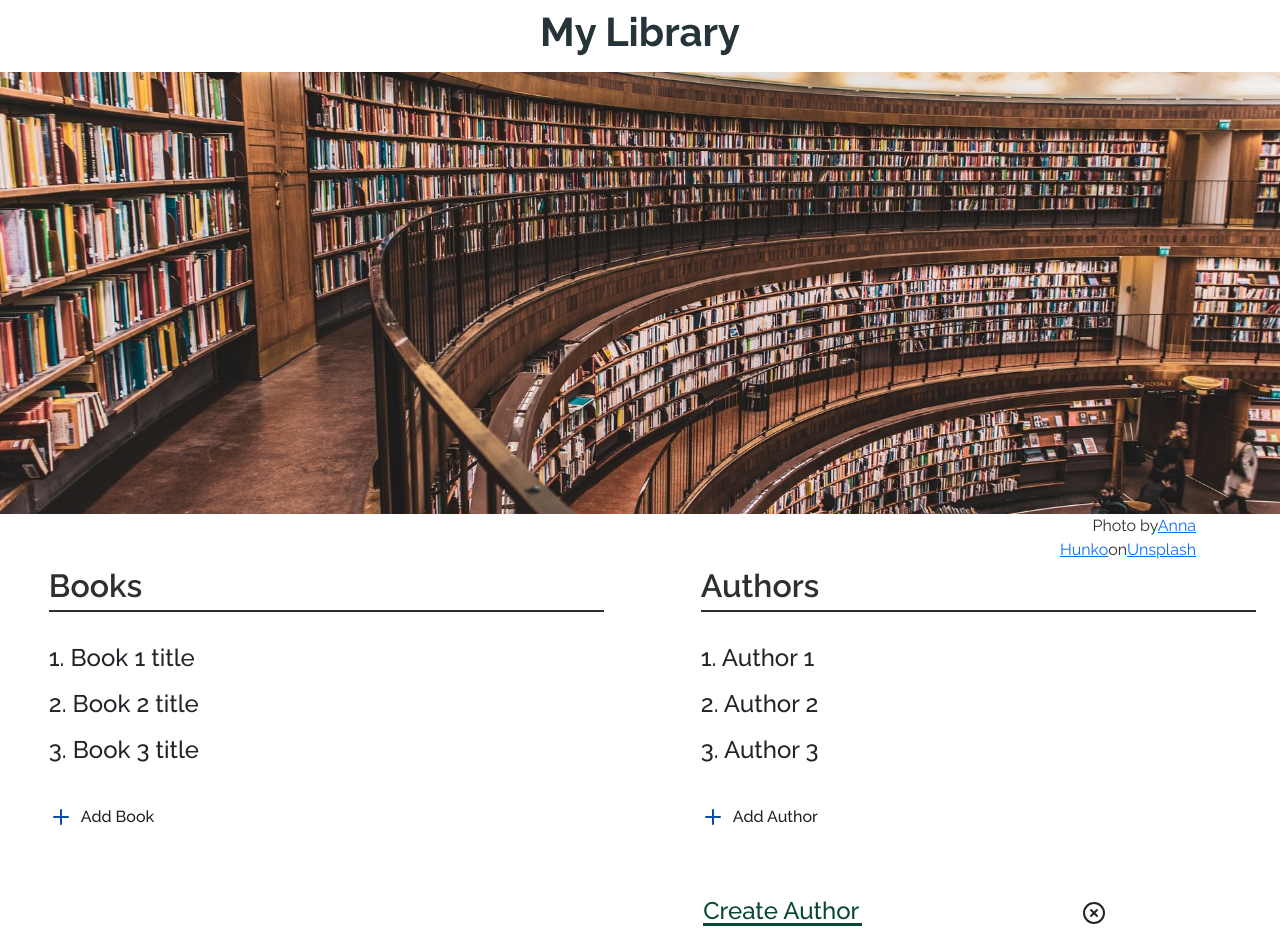
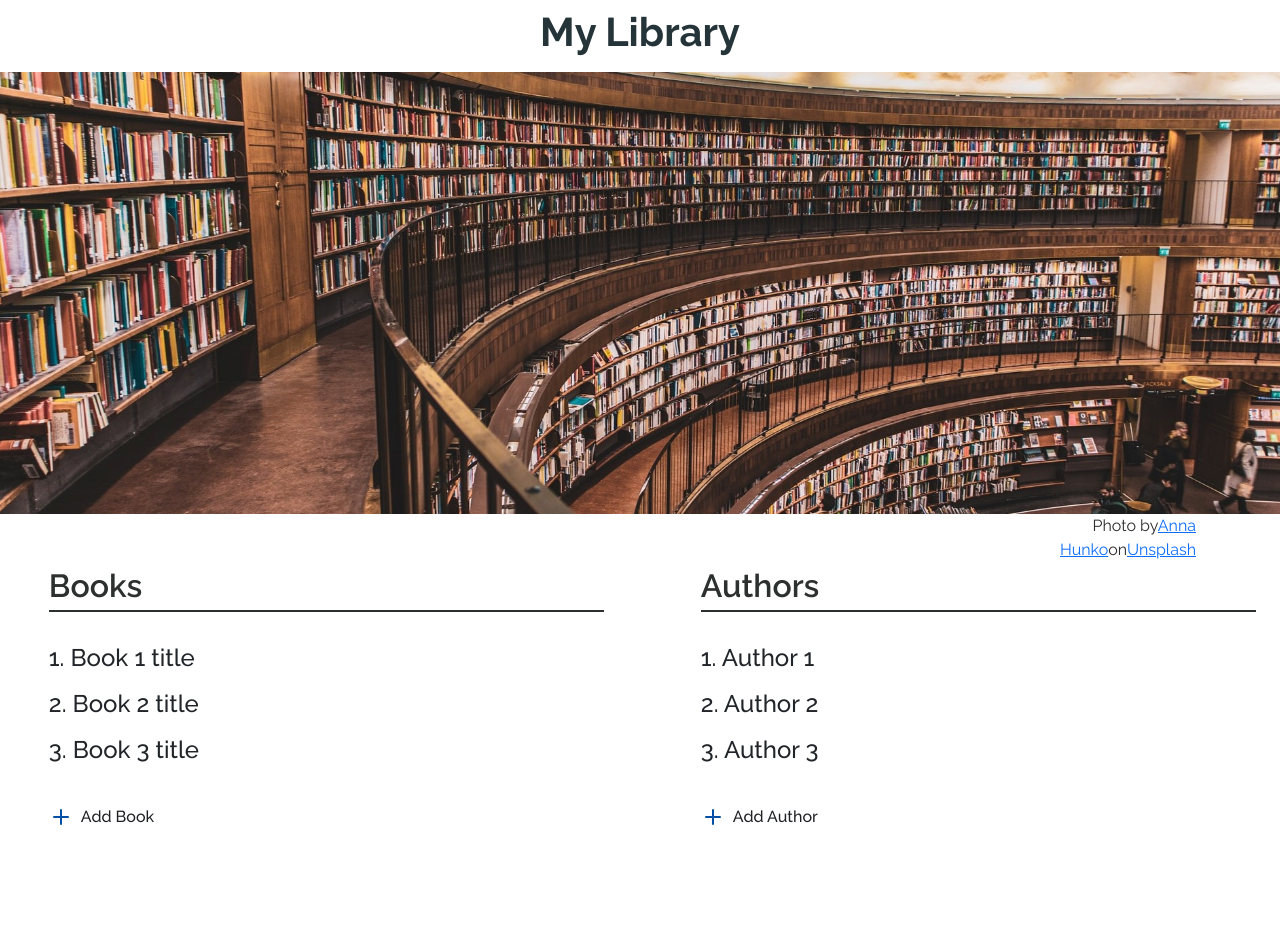
Before and after one commit to IsuruVihan/library_app_reactors, a React (Create React App) app: page / in a window 1280 px wide. Shown: the top 952 px of the page. After the commit the page ends 845 px from the top, so only its background shows below. Built offline with nearby package versions, Linux system fonts and the light colour scheme.

Commit message:
Open and close functions done (Author form)

```diff
--- a/src/components/Authors/AddAuthorForm.tsx
+++ b/src/components/Authors/AddAuthorForm.tsx
@@ -3,14 +3,18 @@ import {Col, Container, Row, Button, Form} from "react-bootstrap";
 import '../../assets/styles/partials/AddAuthorForm.scss';
 import { XCircle } from 'react-feather';
 
-const AddAuthorForm: FC = () => {
+type AddAuthorFormProps = {
+    closeForm: () => void
+};
+
+const AddAuthorForm: FC<AddAuthorFormProps> = (props) => {
     return(
         <Container className="aa-form-container" fluid={true}>
             <Row>
                 <Col xs={9}>
                     <Row>
                         <Col className="ca-title" xs={11}><p className="ca-title-text">Create Author</p></Col>
-                        <Col className="close-btn" xs={1}><XCircle className="close-icon" /></Col>
+                        <Col className="close-btn" xs={1}><XCircle className="close-icon" onClick={() => props.closeForm()} /></Col>
                     </Row>
                 </Col>
                 <Col xs={3} />
--- a/src/components/Authors/Authors.tsx
+++ b/src/components/Authors/Authors.tsx
@@ -1,10 +1,22 @@
-import React, {FC} from 'react';
+import React, {FC, useState} from 'react';
 import {Row, Col, Container} from "react-bootstrap";
 import '../../assets/styles/partials/Authors.scss';
 import AddAuthorForm from "./AddAuthorForm";
 import { Plus, Trash2, Edit } from 'react-feather';
 
 const Authors: FC = () => {
+    // Visibility of 'AddAuthor' form
+    const [isVisibleAuthorForm, setIsVisibleAuthorForm] = useState<boolean>(false);
+
+    // Set 'AddAuthor' form visible
+    const handleClickAddAuthorEvent = () => {
+        setIsVisibleAuthorForm(true);
+    }
+    // Set 'AddAuthor' form invisible
+    const handleClickCloseFormEvent = () => {
+        setIsVisibleAuthorForm(false);
+    }
+
     return(
         <Container fluid>
             <Row className="Authors">
@@ -41,14 +53,14 @@ const Authors: FC = () => {
                 </Col>
                 <Col xs={12}>
                     <p className="add-author pt-3">
-                        <Plus color="#034fa5" className="plus" />
-                        <span className="add-author-text">
+                        <Plus color="#034fa5" className="plus" onClick={() => handleClickAddAuthorEvent()} />
+                        <span className="add-author-text" onClick={() => handleClickAddAuthorEvent()} >
                             Add Author
                         </span>
                     </p>
                 </Col>
                 <Col xs={12}>
-                    <AddAuthorForm />
+                    {isVisibleAuthorForm && <AddAuthorForm closeForm={handleClickCloseFormEvent} />}
                 </Col>
             </Row>
         </Container>
```
